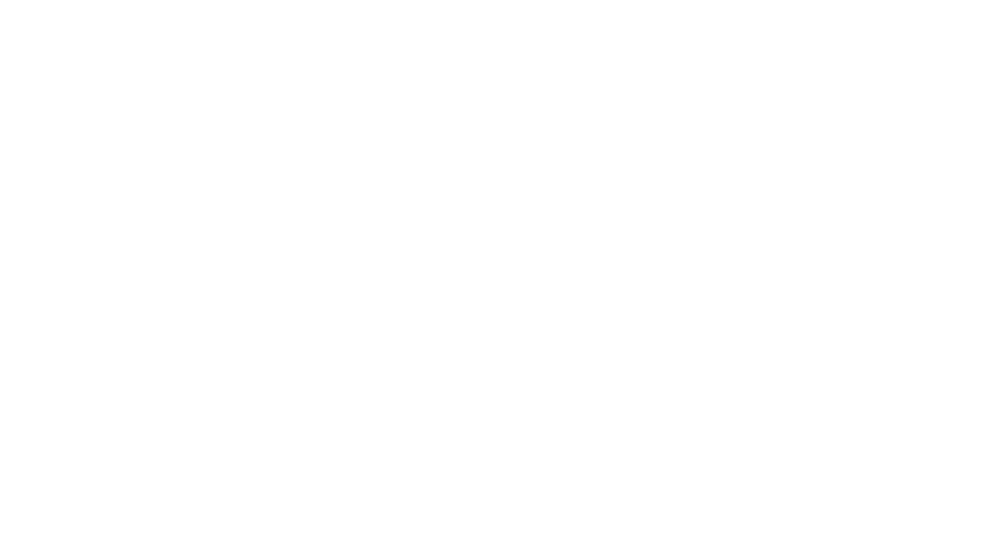
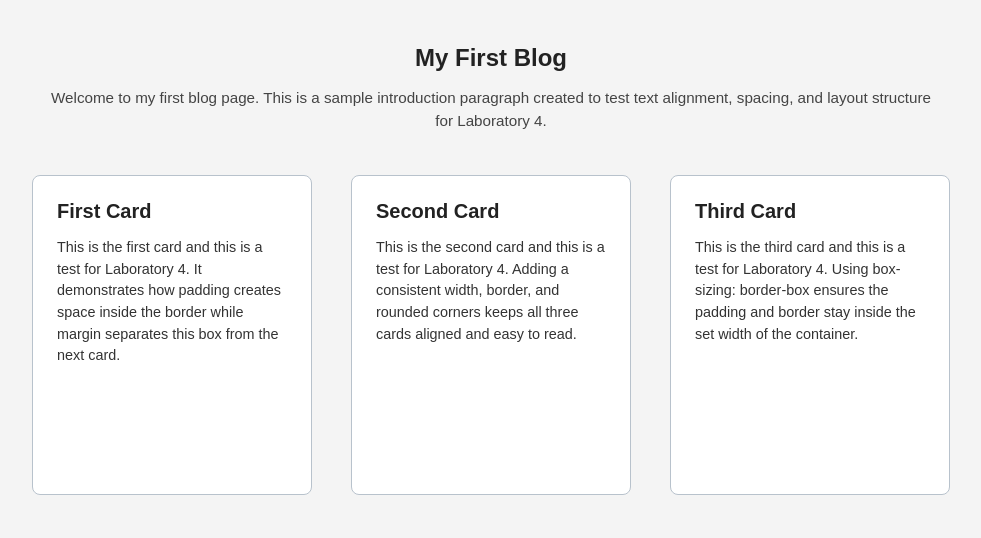
Before and after one commit to Kieeth/WebTech, a plain HTML site: page css-laboratory/lab4.html in a window 1280 px wide. Shown: the whole page, without its empty margins (149-1130 px from the left). Drawn offline with Linux system fonts and the light colour scheme.

Commit message:
lab4 finish

```diff
--- a/css-laboratory/lab4.html
+++ b/css-laboratory/lab4.html
@@ -0,0 +1,34 @@
+<!DOCTYPE html>
+<html lang="en">
+<head>
+    <meta charset="UTF-8">
+    <meta name="viewport" content="width=device-width, initial-scale=1.0">
+    <title>CSS Laboratory 4</title>
+    <link rel="stylesheet" href="style4.css">
+</head>
+<body>
+
+    <header class="blog-header">
+        <h1>My First Blog</h1>
+        <p>Welcome to my first blog page. This is a sample introduction paragraph created to test text alignment, spacing, and layout structure for Laboratory 4.</p>
+    </header>
+
+    <main class="card-container">
+        <div class="card">
+            <h2>First Card</h2>
+            <p>This is the first card and this is a test for Laboratory 4. It demonstrates how padding creates space inside the border while margin separates this box from the next card.</p>
+        </div>
+
+        <div class="card">
+            <h2>Second Card</h2>
+            <p>This is the second card and this is a test for Laboratory 4. Adding a consistent width, border, and rounded corners keeps all three cards aligned and easy to read.</p>
+        </div>
+
+        <div class="card">
+            <h2>Third Card</h2>
+            <p>This is the third card and this is a test for Laboratory 4. Using box-sizing: border-box ensures the padding and border stay inside the set width of the container.</p>
+        </div>
+    </main>
+
+</body>
+</html>
--- a/css-laboratory/style4.css
+++ b/css-laboratory/style4.css
@@ -0,0 +1,56 @@
+* {
+    box-sizing: border-box;
+}
+
+body {
+    font-family: Arial, sans-serif;
+    background-color: #f4f4f4;
+    padding: 20px;
+    color: #222222;
+}
+
+.blog-header {
+    text-align: center;
+    max-width: 900px;
+    margin: 0 auto 30px auto;
+}
+
+.blog-header h1 {
+    font-size: 1.5rem;
+    margin-bottom: 10px;
+}
+
+.blog-header p {
+    font-size: 0.95rem;
+    line-height: 1.5;
+    color: #444444;
+}
+
+.card-container {
+    display: flex;
+    justify-content: center;
+    gap: 15px;
+    flex-wrap: wrap;
+}
+
+.card {
+    width: 280px;
+    min-height: 320px;
+    padding: 24px;
+    margin: 12px;
+    border: 1px solid #b8c2cc;
+    border-radius: 8px;
+    background-color: #ffffff;
+}
+
+.card h2 {
+    font-size: 1.25rem;
+    margin-top: 0;
+    margin-bottom: 12px;
+}
+
+.card p {
+    font-size: 0.9rem;
+    line-height: 1.5;
+    color: #333333;
+}
```
Also changed, not shown: css-laboratory/style.css (+7 -0 lines).
